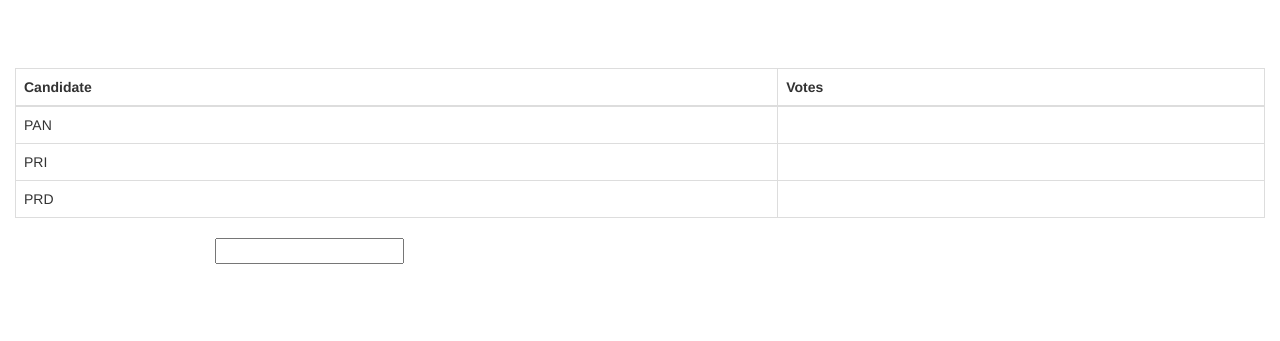
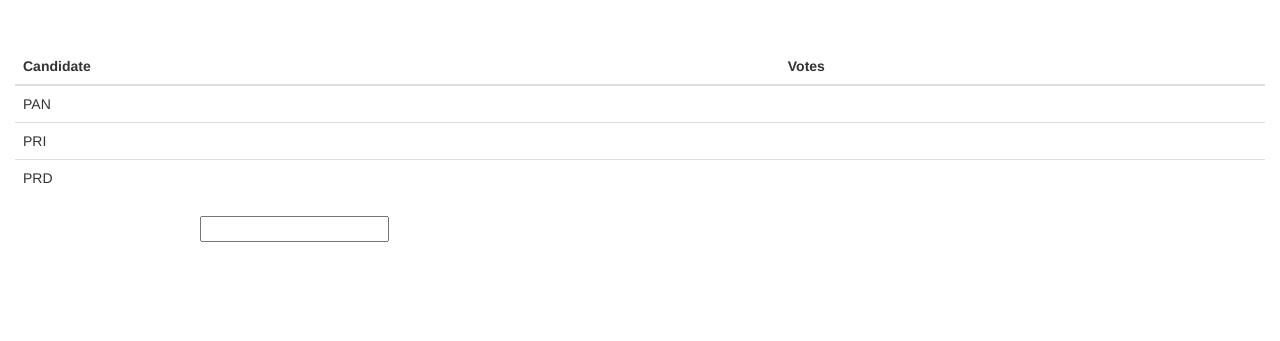
Before and after one commit to sdmunozsierra/VotoChain, a website: page app/index.html in a window 1280 px wide. Shown: the part 592-933 px from the top of the page. Drawn offline with nearby package versions, Linux system fonts and the light colour scheme; files whose address does not match are found by name.

Commit message:
Update index.html

```diff
--- a/app/index.html
+++ b/app/index.html
@@ -6,15 +6,16 @@
   <link href='https://maxcdn.bootstrapcdn.com/bootstrap/3.3.7/css/bootstrap.min.css' rel='stylesheet' type='text/css'>
   <link href="stylesheets/app.css" rel='stylesheet' type='text/css'>
 </head>
-<body class="container">
-  <h1></h1>
+<body class="containe">
+
+  <div class="container">
     <div id="address"></div>
-  <div class="table-responsive">
-    <table class="table table-bordered">
+  <table class="table">
     <thead>
       <tr>
         <th>Candidate</th>
         <th>Votes</th>
+
       </tr>
     </thead>
     <tbody>
```
Lines whose indentation alone changed are shown as unchanged.
